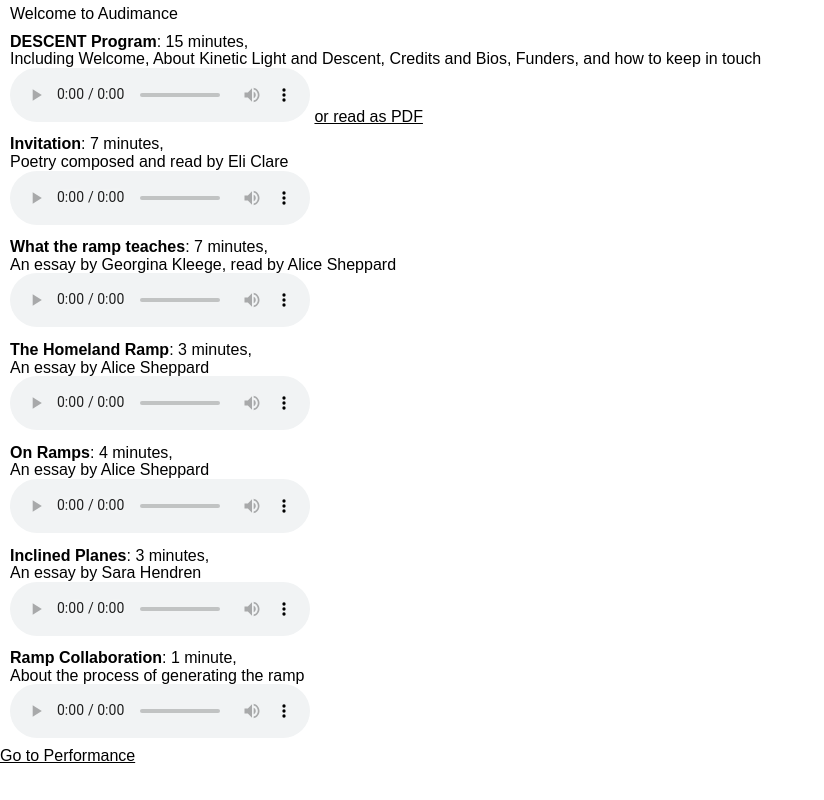
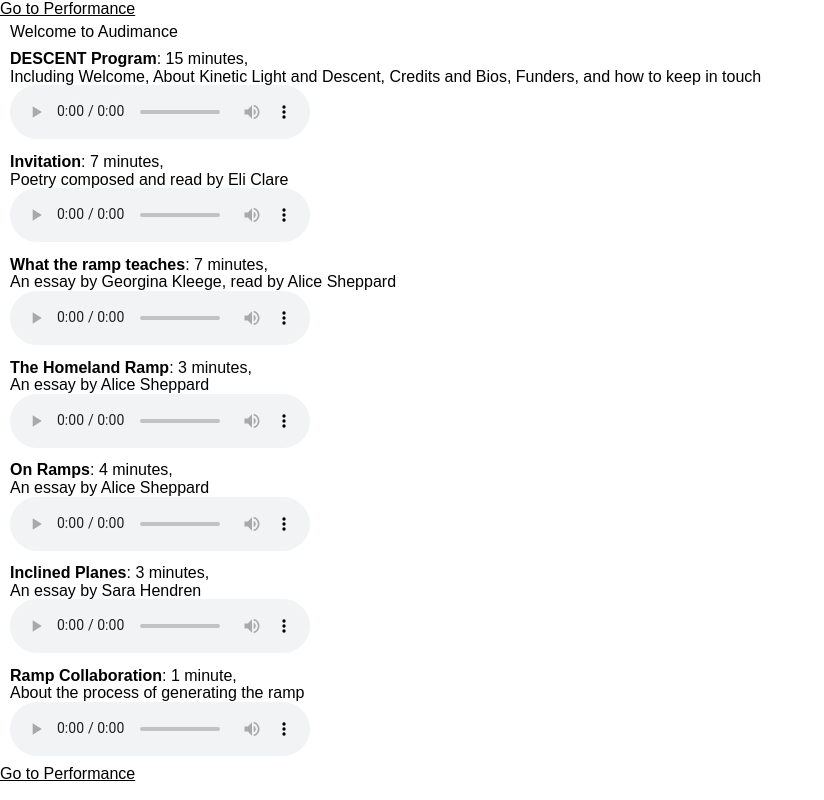
Before and after one commit to CyCoreSystems/audimance-kl, a plain HTML site: page views/index.html in a window 1280 px wide. Shown: the whole page, without its empty margins (0-824 px from the left). Drawn offline with Linux system fonts and the light colour scheme; a script that the page names is missing.

Commit message:
Remove link to program; add top link to performance

```diff
--- a/views/index.html
+++ b/views/index.html
@@ -11,6 +11,9 @@
    <link rel="stylesheet" href="/css/master.css">
 </head>
 <body>
+   <a href="/live">Go to Performance</a>
+   <br/>
+
 	<ul id="preshow">
 		<li>
 			Welcome to Audimance <!-- .
@@ -27,7 +30,7 @@
 				<source src="media/static/program.opus" />
 				<source src="media/static/program.m4a" />
 			</audio>
-			<a href="media/static/program.pdf">or read as PDF</a>
+         <!--<a href="media/static/program.pdf">or read as PDF</a>-->
 		</li>
 		<li>
          <strong>Invitation</strong>: 7 minutes, <br />
```
